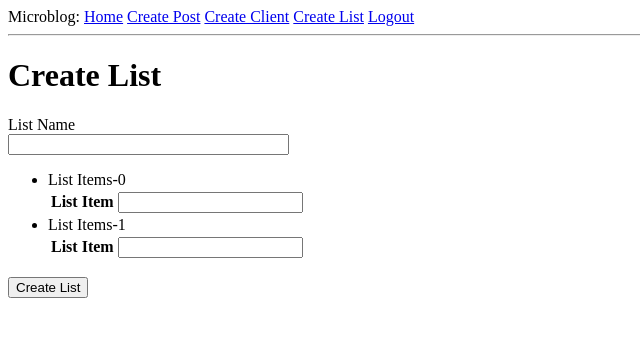
After one commit to Pasmuth/posh-db, a Flask app: page /create_list in a window 1280 px wide. The commit adds this page. Shown: the top 337 px of the page, without its empty margins (0-640 px from the left). Run offline with Flask 2, Linux system fonts and the light colour scheme; the visitor is signed in with stand-in values (Sample User, id 1); parts of the project's set-up code (start-up, migrations or seed data) failed here and were passed over.

Commit message:
list creation form

```diff
--- a/microblog/app/forms.py
+++ b/microblog/app/forms.py
@@ -1,5 +1,5 @@
 from flask_wtf import FlaskForm
-from wtforms import StringField, PasswordField, BooleanField, SubmitField, TextAreaField
+from wtforms import StringField, PasswordField, BooleanField, SubmitField, TextAreaField, SelectField, FieldList, FormField
 from wtforms.validators import DataRequired, ValidationError, Email, EqualTo
 from app.models import User, List, ListItem
 
@@ -36,5 +36,18 @@ class CreatePost(FlaskForm):
 
 
 class CreateClient(FlaskForm):
+	lis = ListItem.query.filter_by(list_id = 1).all()
+	gender_list_choices = list(zip([li.id for li in lis],[li.list_value for li in lis]))
 	name = StringField('Name', validators = [DataRequired()])
-	gender = SelectField('Gender', choices = zip(ListItem.query.filter_by(list_id=1).list_items,
+	gender = SelectField('Gender', choices = gender_list_choices)
+	submit = SubmitField('Add Client')
+
+
+class ListItem(FlaskForm):
+	list_item = StringField('List Item')
+
+
+class CreateList(FlaskForm):
+	list_name = StringField('List Name')
+	list_items = FieldList(FormField(ListItem), min_entries = 2)
+	submit = SubmitField('Create List')
--- a/microblog/app/routes.py
+++ b/microblog/app/routes.py
@@ -2,7 +2,7 @@ from flask import render_template, flash, redirect, url_for, request
 from werkzeug.urls import url_parse
 from flask_login import current_user, login_user, logout_user, login_required
 from app import app, db
-from app.forms import LoginForm, RegistrationForm, CreatePost
+from app.forms import LoginForm, RegistrationForm, CreatePost, CreateClient, CreateList
 from app.models import User, Post
 
 @app.route('/')
@@ -62,3 +62,16 @@ def make_post():
 		flash('Post Published')
 		return redirect(url_for('index'))
 	return render_template('make_post.html', title = 'Create Post', form = form)
+
+@app.route('/create_client', methods = ['GET', 'POST'])
+@login_required
+def create_client():
+	form = CreateClient()
+	return render_template('create_client.html', title = 'Create Client', form = form)
+
+
+@app.route('/create_list', methods = ['GET', 'POST'])
+@login_required
+def create_list():
+	form = CreateList()
+	return render_template('create_list.html', title = 'Create list', form = form)
--- a/microblog/app/templates/base.html
+++ b/microblog/app/templates/base.html
@@ -14,6 +14,8 @@
             <a href="{{ url_for('login') }}">Login</a>
             {% else %}
             <a href="{{ url_for('make_post') }}">Create Post</a>
+            <a href="{{ url_for('create_client') }}">Create Client</a>
+            <a href="{{ url_for('create_list') }}">Create List</a>
             <a href="{{ url_for('logout') }}">Logout</a>
             {% endif %}
         </div>
--- /dev/null
+++ b/microblog/app/templates/create_list.html
@@ -0,0 +1,22 @@
+{% extends "base.html" %}
+
+{% block content %}
+
+	<h1>Create List</h1>
+	<form action="" method="post">
+		{{ form.hidden_tag() }}
+		<p>
+			{{ form.list_name.label }} <br>
+			{{ form.list_name(size=32) }} <br>
+			{% for error in form.list_name.errors %}
+			<span style="color: red;">[{{ error }}]</span>
+			{% endfor %}
+			{{ form.list_items(size=10) }}
+			{% for error in form.list_items.errors %}
+			<span style="color: red;">[{{ error }}]</span>
+			{% endfor %}
+		</p>
+		<p> {{ form.submit() }} </p>
+	</form>
+
+{% endblock %}
```
Also changed, not shown: microblog/app/templates/create_client.html (added, +25 -0 lines), microblog/microblog.py (+6 -1 lines), microblog/app.db.
